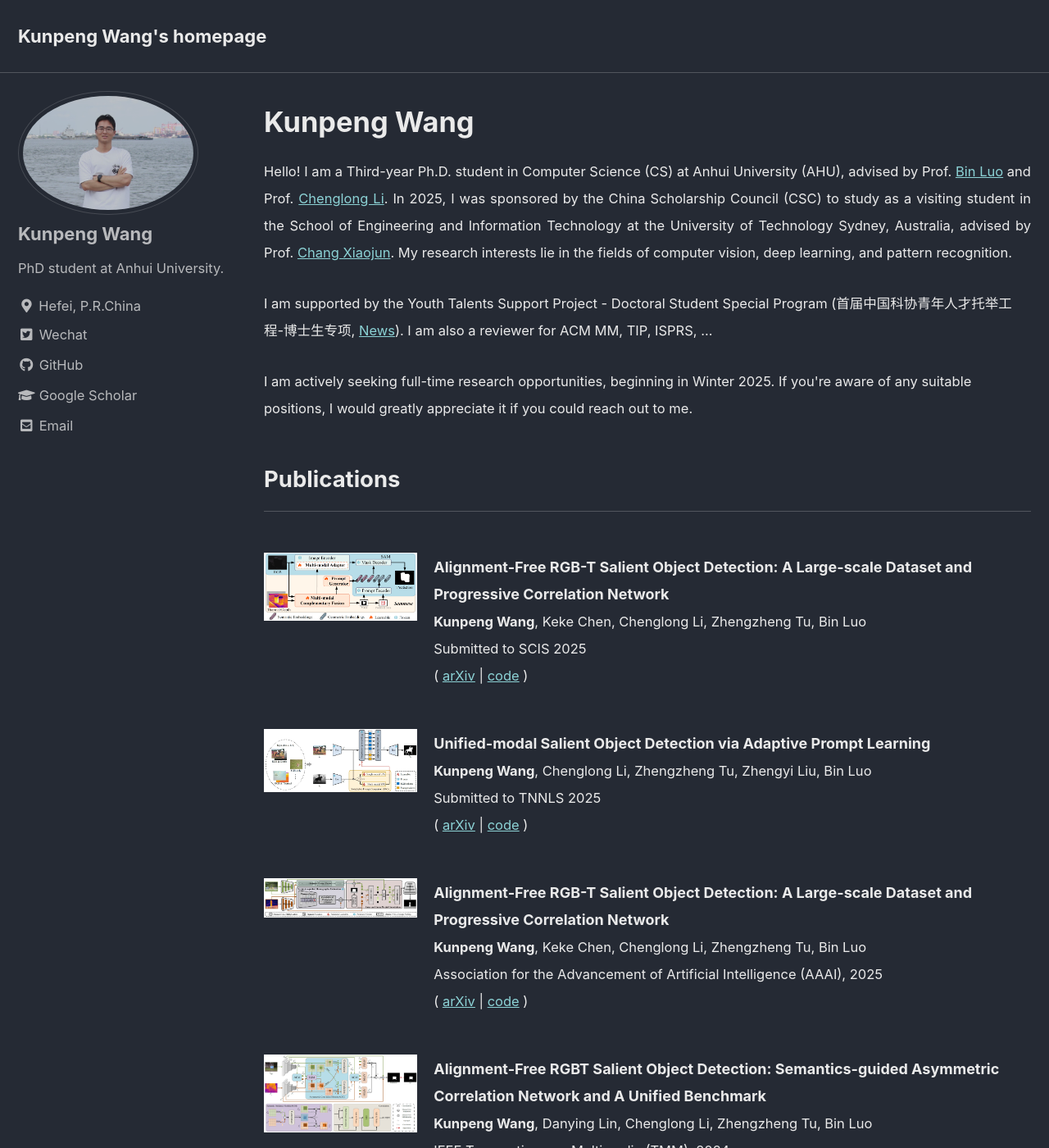
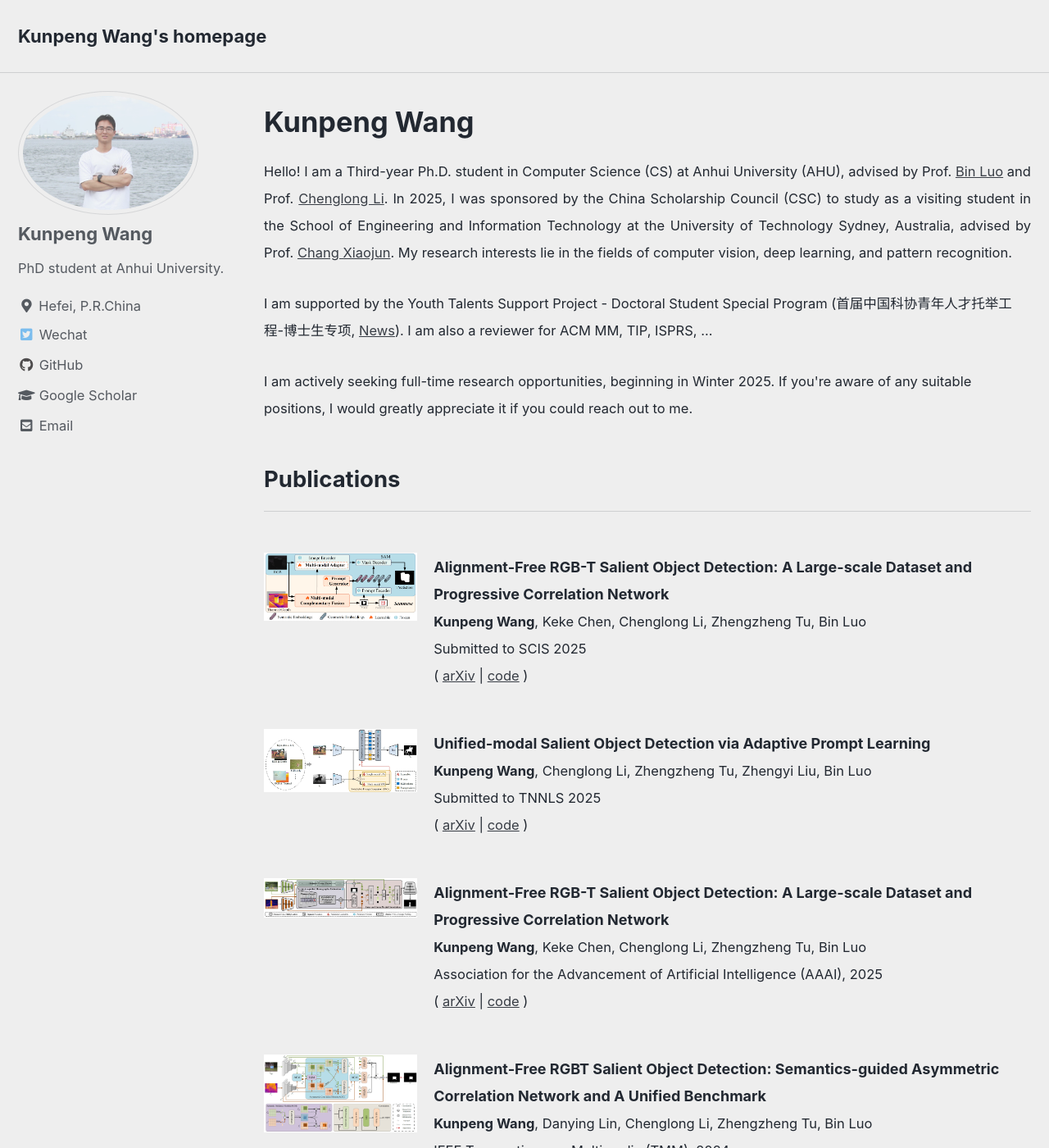
Before and after one commit to Angknpng/Angknpng.github.io, a Jekyll site: the page built from index.html, in a window 1280 px wide and 1400 px high. Shown: the whole window at 82% size. Built offline with Jekyll 4.4.1, drawn with Linux system fonts in a browser that asks for light colours; cached includes are drawn as plain includes; the list of posts is cut into pages by our own code.

Commit message:
Update _config.yml

```diff
--- a/_config.yml
+++ b/_config.yml
@@ -12,7 +12,7 @@
 
 # theme                  : "minimal-mistakes-jekyll"
 # remote_theme           : "mmistakes/minimal-mistakes"
-minimal_mistakes_skin    : "dark" # "air", "aqua", "contrast", "dark", "dirt", "neon", "mint", "plum", "sunrise"
+minimal_mistakes_skin    : "air" # "air", "aqua", "contrast", "dark", "dirt", "neon", "mint", "plum", "sunrise"
 
 # Site Settings
 locale                   : "en-US"
@@ -118,7 +118,7 @@ author:
       # url: "https://your-website.com"
     - label: "Wechat"
       icon: "fab fa-fw fa-twitter-square"
-      url: "https://github.com/Angknpng/imgs/Wechat.jpg"
+      url: "https://angknpng.github.io/imgs/Wechat.jpg"
     - label: "Twitter"
       icon: "fab fa-fw fa-twitter-square"
       # url: "https://twitter.com/"
```
